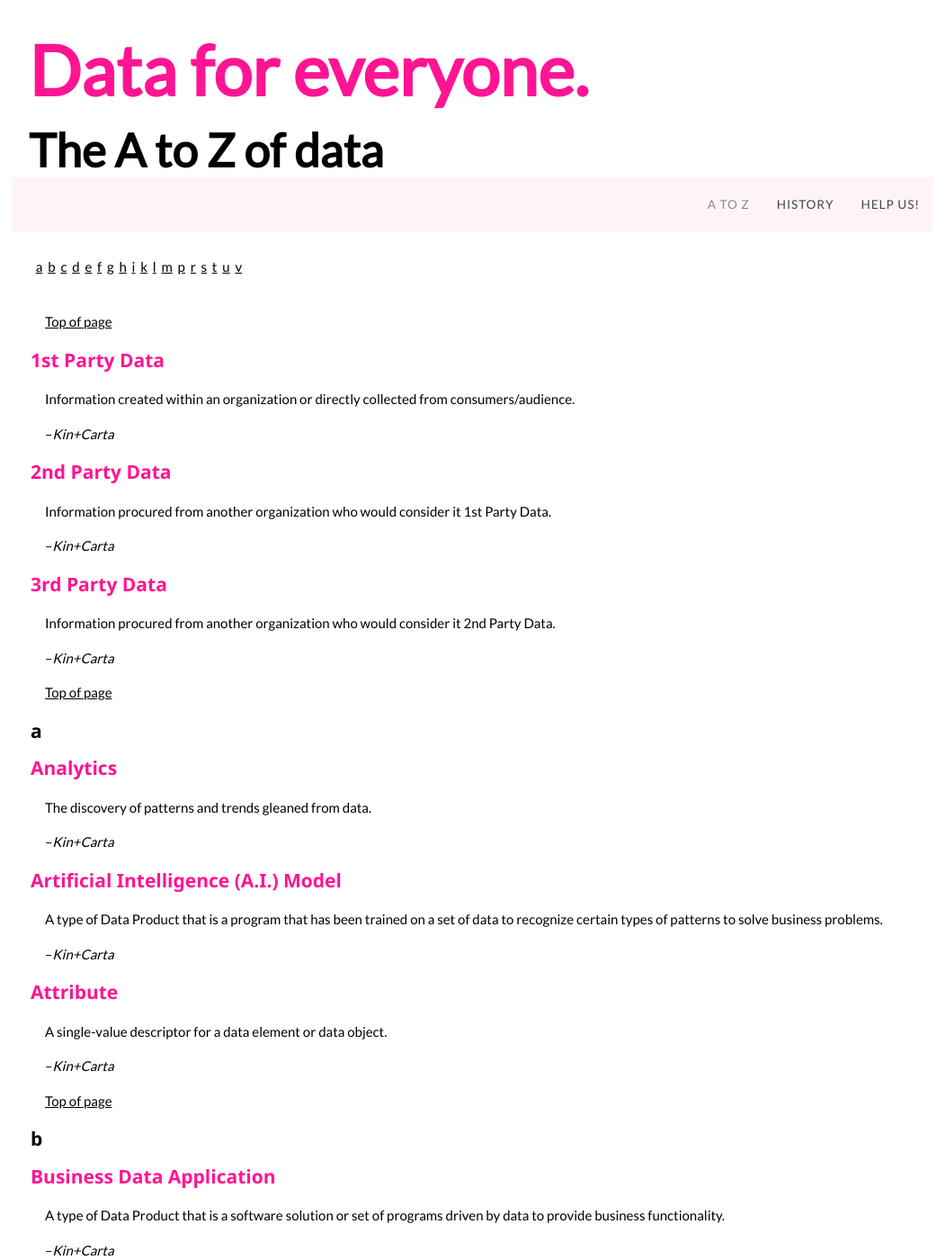
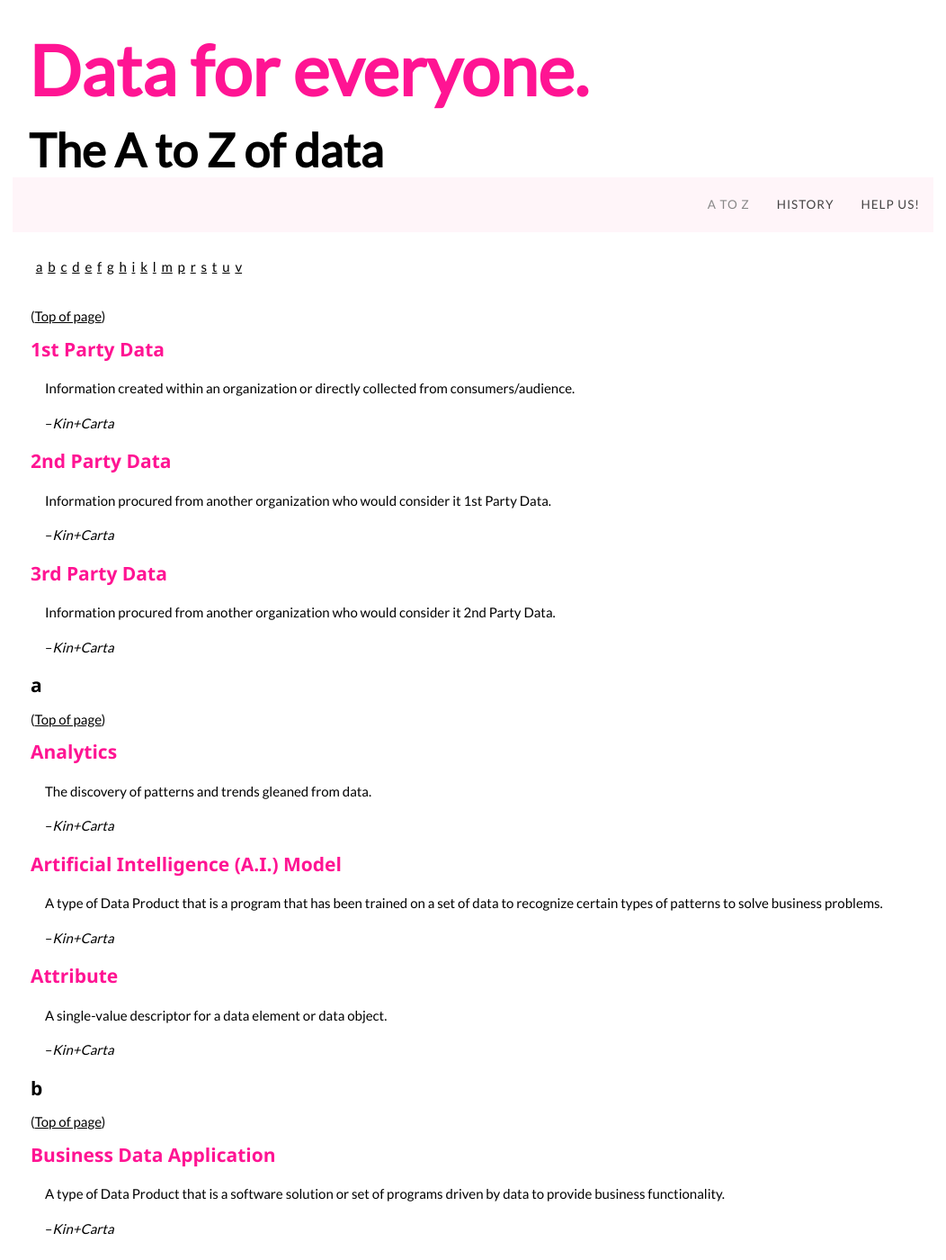
Before and after one commit to unleashyourdata/open_data_glossary, a Jekyll site: the page built from index.html, in a window 1280 px wide and 1400 px high. Shown: the whole window at 90% size, without its empty margins (114-1166 px from the left). Built offline with Jekyll 4.4.1, drawn with Linux system fonts in a browser that asks for light colours; some of the changed text lies outside the part shown.

Commit message:
Update index.html

```diff
--- a/index.html
+++ b/index.html
@@ -20,12 +20,8 @@ title: Glossary
 
      {% for group in letter_group %}
 
-     <p text-align="right">
-       <a href='index.html#top'>Top of page</a>
-     </p>
-
      <section id="{{group.name}}">
-     <h2>{{group.name}}</h2>
+     <h2>{{group.name}}</h2> (<a href='index.html#top'>Top of page</a>)
      </section>
 
      {% for item in group.items %}
```
